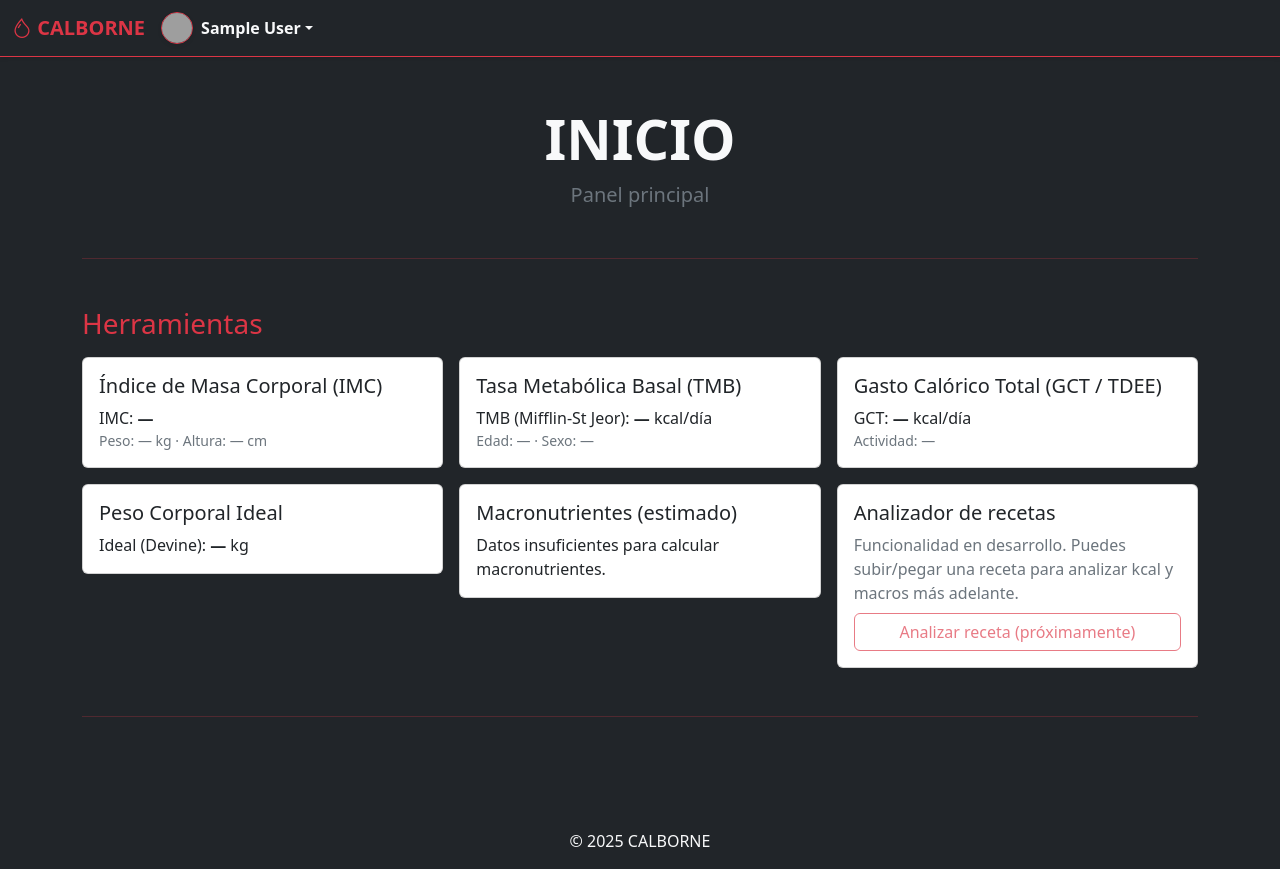
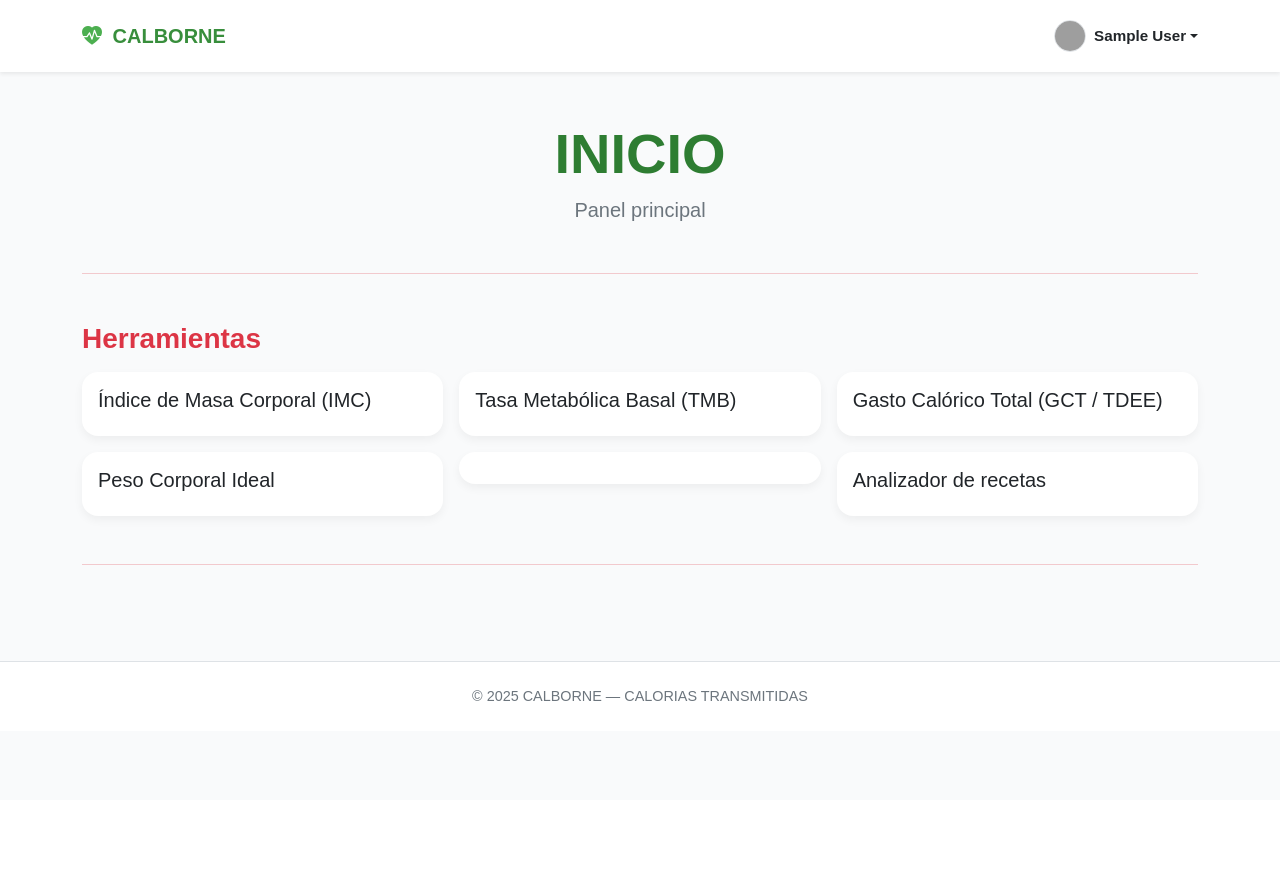
Before and after one commit to 23308060610169-dot/Calborne, a Flask app: page / in a window 1280 px wide. After the commit the page ends 701 px from the top, so only its background shows below. Run offline with Flask 3, Linux system fonts and the light colour scheme; the visitor is signed in with stand-in values (Sample User, id 1); grey boxes are pictures that could not be loaded.

Commit message:
actualizacion

```diff
--- a/app.py
+++ b/app.py
@@ -10,86 +10,6 @@
     }
 }
 
-def safe_float(v):
-    try:
-        return float(v)
-    except (TypeError, ValueError):
-        return None
-
-def calcular_imc(peso_kg, altura_cm):
-    w = safe_float(peso_kg)
-    h = safe_float(altura_cm)
-    if w and h and h > 0:
-        h_m = h / 100.0
-        return round(w / (h_m * h_m), 1)
-    return None
-
-def calcular_tmb_mifflin(sexo, peso_kg, altura_cm, edad):
-    w = safe_float(peso_kg); h = safe_float(altura_cm); a = safe_float(edad)
-    if None in (w, h, a) or sexo not in ('male', 'female'):
-        return None
-    s = 5 if sexo == 'male' else -161
-    tmb = 10 * w + 6.25 * h - 5 * a + s
-    return int(round(tmb))
-
-def actividad_multiplier(text):
-    if not text:
-        return 1.2
-    t = str(text).lower()
-    if 'baja' in t or 'sedent' in t:
-        return 1.2
-    if 'lig' in t or 'light' in t:
-        return 1.375
-    if 'mod' in t or 'moderada' in t:
-        return 1.55
-    if 'alta' in t or 'active' in t:
-        return 1.725
-    if 'muy' in t or 'very' in t:
-        return 1.9
-    return 1.2
-
-def calcular_tdee(tmb, actividad_text):
-    if tmb is None:
-        return None
-    m = actividad_multiplier(actividad_text)
-    return int(round(tmb * m))
-
-def peso_ideal_devine(sexo, altura_cm):
-    h = safe_float(altura_cm)
-    if not h:
-        return None
-    inches = h / 2.54
-    base = 50.0 if sexo == 'male' else 45.5
-    ideal = base + 2.3 * (inches - 60) if inches > 60 else base
-    return round(ideal, 1)
-
-def calcular_macros(calorias, objetivo=None, peso_kg=None):
-    if not calorias:
-        return None
-    if objetivo == 'bajar':
-        split = {'carbs': 0.45, 'protein': 0.30, 'fat': 0.25}
-    elif objetivo == 'aumentar':
-        split = {'carbs': 0.50, 'protein': 0.25, 'fat': 0.25}
-    else:
-        split = {'carbs': 0.50, 'protein': 0.20, 'fat': 0.30}
-    carbs_kcal = calorias * split['carbs']
-    protein_kcal = calorias * split['protein']
-    fat_kcal = calorias * split['fat']
-    protein_g = round(protein_kcal / 4)
-    carbs_g = round(carbs_kcal / 4)
-    fat_g = round(fat_kcal / 9)
-    protein_per_kg = None
-    ppk = safe_float(protein_g) and safe_float(peso_kg) and round(protein_g / safe_float(peso_kg), 2) if peso_kg else None
-    if ppk:
-        protein_per_kg = ppk
-    return {
-        'kcal': int(round(calorias)),
-        'carbs_g': carbs_g,
-        'protein_g': protein_g,
-        'fat_g': fat_g,
-        'protein_per_kg': protein_per_kg,
-        'split': split
-    }
 
 @app.route('/')
 def home():
@@ -97,7 +17,6 @@
         session['seen_welcome'] = True
         return render_template('welcome.html')
 
-    tools = None
     if session.get('logueado'):
         email = session.get('usuario_email')
         usuario = cazadores.get(email, {})
@@ -108,22 +27,8 @@
         sexo = profile.get('sexo') or profile.get('gender')
         actividad = profile.get('actividad')
 
-        imc = calcular_imc(peso, altura)
-        tmb = calcular_tmb_mifflin(sexo, peso, altura, edad)
-        tdee = calcular_tdee(tmb, actividad)
-        ideal = peso_ideal_devine(sexo, altura)
-        macros = calcular_macros(tdee, objetivo=profile.get('objetivo'), peso_kg=peso)
 
-        tools = {
-            'imc': imc,
-            'tmb': tmb,
-            'tdee': tdee,
-            'peso_ideal': ideal,
-            'macros': macros,
-            'profile': profile
-        }
-
-    return render_template('inicio.html', tools=tools)
+    return render_template('inicio.html')
 
 @app.route('/iniciar', methods=['GET', 'POST'])
 def iniciar():
@@ -147,14 +52,13 @@
             else:
                 flash('Contraseña equivocada', 'error')
         else:
-            flash('Cazador no encontrado', 'error')
+            flash('usuario no encontrado', 'error')
 
     return render_template('iniciar.html')
 
 
 @app.route('/registro', methods=['GET', 'POST'])
 def registro():
-    # ahora: paso 1 = email+password, luego preguntas una por página, último paso revisión
     total_steps = 17
     try:
         step = int(request.args.get('step', 1))
@@ -197,15 +101,12 @@
         elif step == 15:
             registro['condiciones_medicas'] = request.form.get('condiciones_medicas', '').strip()
         elif step == 16:
-            # opción: acumular calorías no alcanzadas al día siguiente
             registro['acumular_calorias'] = request.form.get('acumular_calorias', 'no')
         session['registro'] = registro
 
-        # Si no es último paso, avanzar
         if step < total_steps:
             return redirect(url_for('registro', step=step + 1))
 
-        # paso final (17): revisar -> action agregar/omitir
         action = request.form.get('action')
         if action == 'agregar':
             email = registro.get('email')
@@ -229,7 +130,6 @@
             flash('Registro omitido. Puedes completar el perfil más tarde.', 'info')
             return redirect(url_for('home'))
 
-    # GET -> mostrar plantilla del paso solicitado
     return render_template('registro.html', step=step, total_steps=total_steps, registro=registro)
 
 
--- a/static/css/estilo.css
+++ b/static/css/estilo.css
@@ -0,0 +1,104 @@
+/* Fuente moderna y limpia */
+body {
+  font-family: 'Poppins', sans-serif;
+  background-color: #f9fafb;
+  color: #333;
+}
+
+/* Tarjetas generales */
+.card {
+  border: none;
+  border-radius: 16px;
+  box-shadow: 0 4px 10px rgba(0,0,0,0.05);
+  transition: transform 0.2s ease, box-shadow 0.2s ease;
+}
+
+.card:hover {
+  transform: translateY(-3px);
+  box-shadow: 0 6px 14px rgba(0,0,0,0.1);
+}
+
+/* Inputs y formularios */
+.form-control, .form-select {
+  border-radius: 10px;
+  border: 1px solid #ced4da;
+  transition: border-color 0.2s, box-shadow 0.2s;
+}
+
+.form-control:focus, .form-select:focus {
+  border-color: #4caf50;
+  box-shadow: 0 0 0 0.2rem rgba(76,175,80,0.25);
+}
+
+/* Botones */
+.btn {
+  border-radius: 10px;
+  padding: 0.6rem 1.2rem;
+  font-weight: 500;
+  transition: all 0.2s ease;
+}
+
+.btn-success {
+  background-color: #4caf50;
+  border: none;
+}
+
+.btn-success:hover {
+  background-color: #43a047;
+}
+
+.btn-outline-success:hover {
+  background-color: #4caf50;
+  color: white;
+}
+
+/* Navbar */
+.navbar-brand i {
+  margin-right: 5px;
+  color: #4caf50;
+}
+
+.navbar {
+  font-size: 0.95rem;
+}
+
+.dropdown-menu {
+  border-radius: 10px;
+}
+
+/* Footer */
+footer {
+  font-size: 0.9rem;
+  background-color: #fff;
+}
+
+/* Formularios centrados */
+.container form {
+  background-color: white;
+  border-radius: 16px;
+  padding: 2rem;
+  box-shadow: 0 4px 10px rgba(0,0,0,0.05);
+}
+
+/* Textos */
+h1, h2, h3, h4 {
+  color: #2e7d32;
+  font-weight: 600;
+}
+
+.text-success {
+  color: #388e3c !important;
+}
+
+/* Alertas */
+.alert {
+  border-radius: 10px;
+  border: none;
+}
+
+/* Responsive */
+@media (max-width: 768px) {
+  form.w-50 {
+    width: 100% !important;
+  }
+}
--- a/templates/base.html
+++ b/templates/base.html
@@ -2,47 +2,43 @@
 <html lang="es">
 <head>
   <meta charset="UTF-8">
-    <title>{% block title %}La Sangre del Ocaso{% endblock %}</title>
+  <title>{% block title %}CALBORNE{% endblock %}</title>
+  <meta name="viewport" content="width=device-width, initial-scale=1">
+
   <link href="https://cdn.jsdelivr.net/npm/bootstrap@5.3.2/dist/css/bootstrap.min.css" rel="stylesheet">
+  <link rel="stylesheet" href="https://cdn.jsdelivr.net/npm/bootstrap-icons@1.11.1/font/bootstrap-icons.css">
+
   <link rel="stylesheet" href="{{ url_for('static', filename='css/estilo.css') }}">
 </head>
 
-<body class="bg-dark text-light ">
-
-
-<nav class="navbar navbar-expand-lg navbar-dark bg-dark border-bottom border-danger shadow-sm">
-  <div class="container-fluid">
-    <a class="navbar-brand fw-bold text-danger"
-       href="{% if session.get('logueado') %}{{ url_for('home') }}{% else %}{{ url_for('registro', step=1) }}{% endif %}">
-      <i class="bi bi-droplet"></i> CALBORNE
+<body>
+  <nav class="navbar navbar-expand-lg navbar-light bg-white shadow-sm py-3">
+    <div class="container">
+      <a class="navbar-brand fw-bold text-success" href="{{ url_for('home') }}">
+        <i class="bi bi-heart-pulse-fill"></i> CALBORNE
       </a>
 
-    <button class="navbar-toggler" type="button" data-bs-toggle="collapse" data-bs-target="#navbarContent"
-      aria-controls="navbarContent" aria-expanded="false" aria-label="Toggle navigation">
+      <button class="navbar-toggler" type="button" data-bs-toggle="collapse" data-bs-target="#navbarContent">
         <span class="navbar-toggler-icon"></span>
       </button>
 
-    <div class="collapse navbar-collapse" id="navbarContent">
-
+      <div class="collapse navbar-collapse justify-content-end" id="navbarContent">
         {% if session.get('logueado') %}
-      <div class="dropdown text-end">
-        <a href="#" class="d-flex align-items-center text-light text-decoration-none dropdown-toggle gothic-text"
-          id="userMenu" data-bs-toggle="dropdown" aria-expanded="false">
-          <img  src="{{ url_for('static', filename='img/hunter.webp') }}"
-                alt="avatar" width="32" height="32"
-                class="rounded-circle me-2 border border-danger shadow-sm">
+          <div class="dropdown">
+            <a href="#" class="d-flex align-items-center text-dark text-decoration-none dropdown-toggle" data-bs-toggle="dropdown">
+              <img src="{{ url_for('static', filename='img/hunter.webp') }}" width="32" height="32" class="rounded-circle me-2 border">
               <strong>{{ session['cazador'] }}</strong>
             </a>
-        <ul class="dropdown-menu dropdown-menu-dark text-small shadow" aria-labelledby="userMenu">
+            <ul class="dropdown-menu dropdown-menu-end">
               <li><a class="dropdown-item" href="{{ url_for('home') }}">Inicio</a></li>
               <li><hr class="dropdown-divider"></li>
               <li><a class="dropdown-item text-danger" href="{{ url_for('cerrar') }}">Cerrar sesión</a></li>
             </ul>
           </div>
-
         {% else %}
           <div class="d-flex">
-        <a class="btn btn-outline-danger me-2" href="{{ url_for('iniciar') }}">Iniciar sesión</a>
+            <a href="{{ url_for('iniciar') }}" class="btn btn-outline-success me-2">Iniciar sesión</a>
+            <a href="{{ url_for('registro', step=1) }}" class="btn btn-success">Crear cuenta</a>
           </div>
         {% endif %}
       </div>
@@ -53,11 +49,10 @@
     {% with messages = get_flashed_messages(with_categories=true) %}
       {% if messages %}
         {% for category, message in messages %}
-      <div class="alert alert-{{ 'danger' if category == 'error' else 'danger' }} alert-dismiss text-center gothic-flash" role="alert">
+          <div class="alert alert-{{ 'danger' if category == 'error' else category }} alert-dismissible fade show" role="alert">
             {{ message }}
-        <button type= "button" class="btn-close gothic-btn text-end" data-bs-dismiss="alert" > </button>
+            <button type="button" class="btn-close" data-bs-dismiss="alert"></button>
           </div>
-
         {% endfor %}
       {% endif %}
     {% endwith %}
@@ -65,18 +60,10 @@
     {% block content %}{% endblock %}
   </main>
 
+  <footer class="text-center text-secondary py-4 border-top">
+    © 2025 CALBORNE — CALORIAS TRANSMITIDAS
+  </footer>
 
-  <footer class="text-center py-3 gothic-footer">
-    &copy; 2025 CALBORNE
-  </footer>
   <script src="https://cdn.jsdelivr.net/npm/bootstrap@5.3.2/dist/js/bootstrap.bundle.min.js"></script>
-    <link rel="stylesheet" href="https://cdn.jsdelivr.net/npm/bootstrap-icons@1.11.1/font/bootstrap-icons.css">
-
-    {%if session.get('logueado') and request.endpoint=='home'%}
-    <div class="awakeing-ovelay"></div>
-    {%endif%}
-    {%if request.endpoint=='cerrar'%}
-    <div class="sleep-overlay"></div>
-    {%endif%}
 </body>
 </html>
--- a/templates/iniciar.html
+++ b/templates/iniciar.html
@@ -1,5 +1,5 @@
 {% extends "base.html"%}
-{%block title%} Iniciar sesion - Ecos del abismo {%endblock%}
+{%block title%} Iniciar sesion -  {%endblock%}
 {% block content %}
 
 <div class="container text-center mt-5 gothic-text">
--- a/templates/inicio.html
+++ b/templates/inicio.html
@@ -14,55 +14,37 @@
   <h3 class="text-danger mb-3">Herramientas</h3>
   <div class="row g-3">
     <div class="col-md-6 col-lg-4">
-      <div class="card p-3 gothic-card">
+      <div class="card p-3 ">
         <h5>Índice de Masa Corporal (IMC)</h5>
-        <p class="mb-0">IMC: <strong>{{ tools.imc if tools and tools.imc else '—' }}</strong></p>
-        <small class="text-secondary">Peso: {{ tools.profile.peso if tools and tools.profile.peso else '—' }} kg · Altura: {{ tools.profile.altura if tools and tools.profile.altura else '—' }} cm</small>
       </div>
     </div>
 
     <div class="col-md-6 col-lg-4">
-      <div class="card p-3 gothic-card">
+      <div class="card p-3 ">
         <h5>Tasa Metabólica Basal (TMB)</h5>
-        <p class="mb-0">TMB (Mifflin-St Jeor): <strong>{{ tools.tmb if tools and tools.tmb else '—' }}</strong> kcal/día</p>
-        <small class="text-secondary">Edad: {{ tools.profile.edad if tools and tools.profile.edad else '—' }} · Sexo: {{ tools.profile.sexo if tools and tools.profile.sexo else '—' }}</small>
       </div>
     </div>
 
     <div class="col-md-6 col-lg-4">
-      <div class="card p-3 gothic-card">
+      <div class="card p-3">
         <h5>Gasto Calórico Total (GCT / TDEE)</h5>
-        <p class="mb-0">GCT: <strong>{{ tools.tdee if tools and tools.tdee else '—' }}</strong> kcal/día</p>
-        <small class="text-secondary">Actividad: {{ tools.profile.actividad if tools and tools.profile.actividad else '—' }}</small>
       </div>
     </div>
 
     <div class="col-md-6 col-lg-4">
-      <div class="card p-3 gothic-card">
+      <div class="card p-3">
         <h5>Peso Corporal Ideal</h5>
-        <p class="mb-0">Ideal (Devine): <strong>{{ tools.peso_ideal if tools and tools.peso_ideal else '—' }}</strong> kg</p>
       </div>
     </div>
 
     <div class="col-md-6 col-lg-4">
-      <div class="card p-3 gothic-card">
-        <h5>Macronutrientes (estimado)</h5>
-        {% if tools and tools.macros %}
-          <p class="mb-0">Kcal objetivo: <strong>{{ tools.macros.kcal }}</strong></p>
-          <p class="mb-0">Carbohidratos: <strong>{{ tools.macros.carbs_g }} g</strong></p>
-          <p class="mb-0">Proteínas: <strong>{{ tools.macros.protein_g }} g</strong> {% if tools.macros.protein_per_kg %}({{ tools.macros.protein_per_kg }} g/kg){% endif %}</p>
-          <p class="mb-0">Grasas: <strong>{{ tools.macros.fat_g }} g</strong></p>
-        {% else %}
-          <p class="mb-0">Datos insuficientes para calcular macronutrientes.</p>
-        {% endif %}
+      <div class="card p-3">
       </div>
     </div>
 
     <div class="col-12 col-lg-4">
       <div class="card p-3 gothic-card">
         <h5>Analizador de recetas</h5>
-        <p class="mb-2 text-secondary">Funcionalidad en desarrollo. Puedes subir/pegar una receta para analizar kcal y macros más adelante.</p>
-        <button class="btn btn-outline-danger" disabled>Analizar receta (próximamente)</button>
       </div>
     </div>
   </div>
```
Also changed, not shown: templates/welcome.html (deleted, +0 -19 lines), 1 other file. Lines whose indentation alone changed are shown as unchanged.
